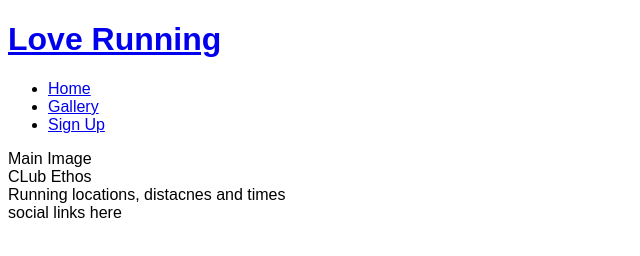
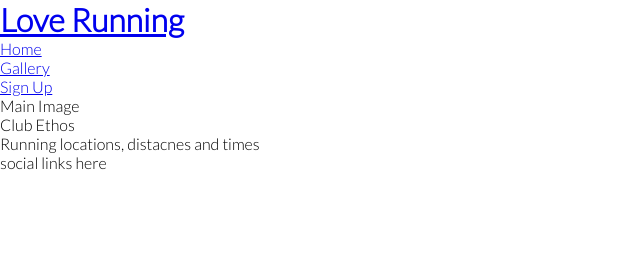
Before and after one commit to jackcomey/love-running, a plain HTML site: page index.html in a window 1280 px wide. Shown: the whole page, without its empty margins (0-640 px from the left). Drawn offline with Linux system fonts and the light colour scheme.

Commit message:
Add google fonts and remove default margins, padding and borders

```diff
--- a/assets/css/style.css
+++ b/assets/css/style.css
@@ -1,3 +1,12 @@
+@import url('https://fonts.googleapis.com/css2?family=Lato:wght@300&family=Oswald:wght@300&display=swap');
+
+* {
+    margin: 0;
+    padding: 0;
+    border: none;
+}
+
 body {
-    font-family: arial;
+    font-family: Lato, sans-serif;
+    font-weight 300;
 }
--- a/index.html
+++ b/index.html
@@ -1,5 +1,6 @@
 <!DOCTYPE html>
 <html lang="en">
+
 <head>
     <meta charset="UTF-8">
     <meta http-equiv="X-UA-Compatible" content="IE=edge">
@@ -10,6 +11,7 @@
     <link rel="stylesheet" href="assets/css/style.css">
     <title>Love Running</title>
 </head>
+
 <body>
     <header>
         <a href="index.html">
@@ -27,7 +29,7 @@
         Main Image
     </section>
     <section>
-        CLub Ethos
+        Club Ethos
     </section>
     <section>
         Running locations, distacnes and times
@@ -36,4 +38,5 @@
         social links here
     </footer>
 </body>
+
 </html>
```
